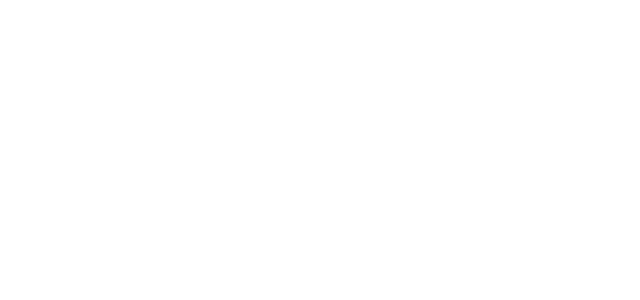
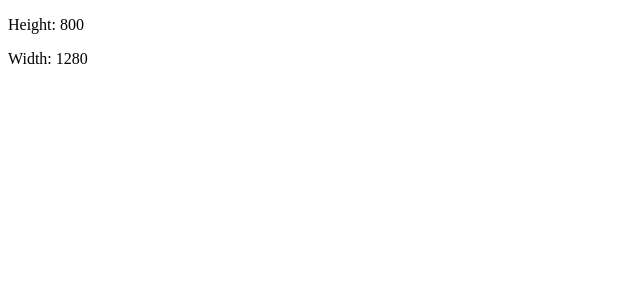
Before and after one commit to alexdunne/react-konva-hooks-demo, a React (Create React App) app: page / in a window 1280 px wide. Shown: the top 300 px of the page, without its empty margins (0-640 px from the left). Built offline with nearby package versions, Linux system fonts and the light colour scheme.

Commit message:
Created a WindowSize hook

```diff
--- a/src/App.js
+++ b/src/App.js
@@ -1,9 +1,15 @@
-import React, { Component } from "react";
+import React from "react";
+import { useWindowSize } from "./lib/WindowSize";
 
-class App extends Component {
-  render() {
-    return <main />;
-  }
+function App() {
+  const windowSize = useWindowSize();
+
+  return (
+    <div>
+      <p>Height: {windowSize.height}</p>
+      <p>Width: {windowSize.width}</p>
+    </div>
+  );
 }
 
 export default App;
--- /dev/null
+++ b/src/lib/WindowSize.js
@@ -0,0 +1,25 @@
+import { useEffect, useState } from "react";
+
+export const useWindowSize = () => {
+  const [windowSize, setWindowSize] = useState({
+    width: window.innerWidth,
+    height: window.innerHeight
+  });
+
+  const handleWindowResize = e => {
+    setWindowSize({
+      width: window.innerWidth,
+      height: window.innerHeight
+    });
+  };
+
+  useEffect(() => {
+    window.addEventListener("resize", handleWindowResize, false);
+
+    return function cleanUp() {
+      window.removeEventListener(handleWindowResize);
+    };
+  }, []);
+
+  return windowSize;
+};
```
Also changed, not shown: src/lib/README.md (added).
